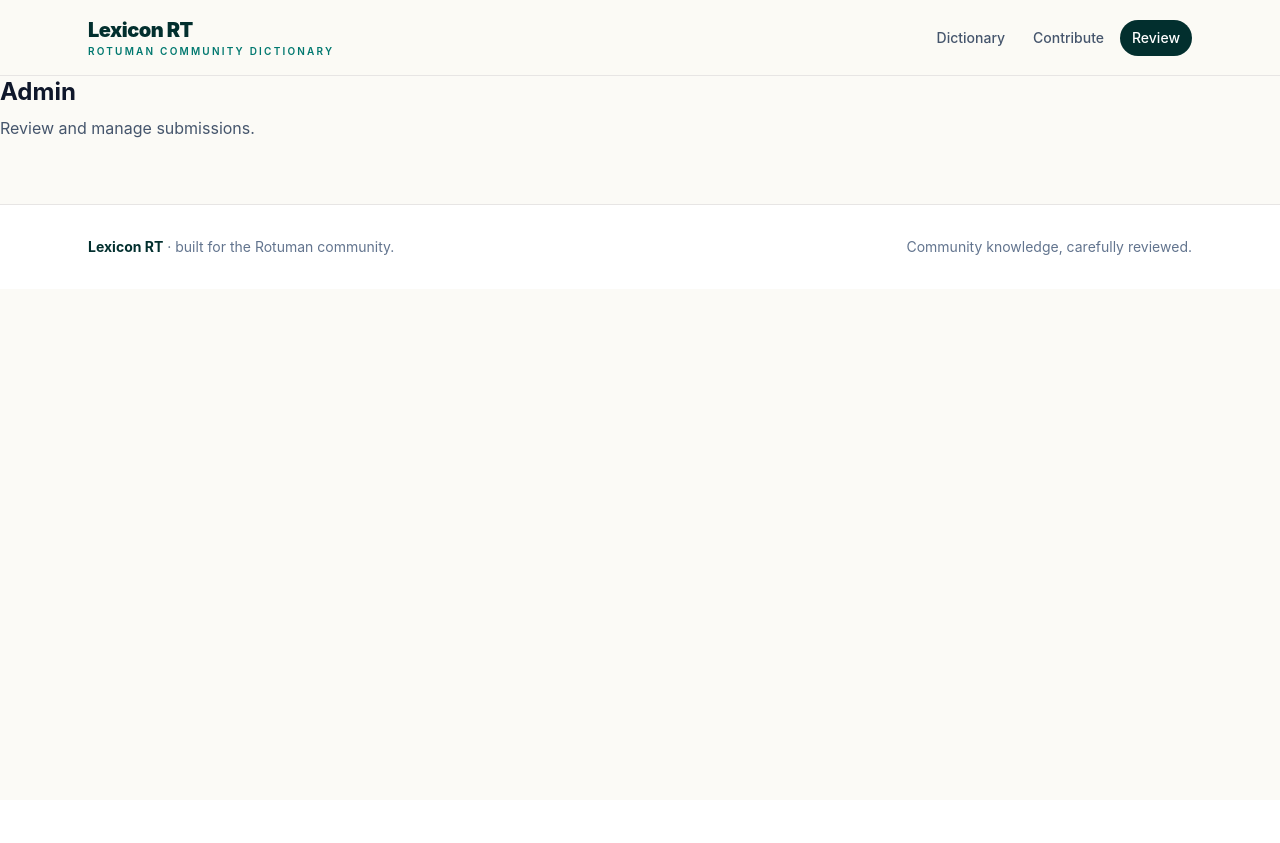
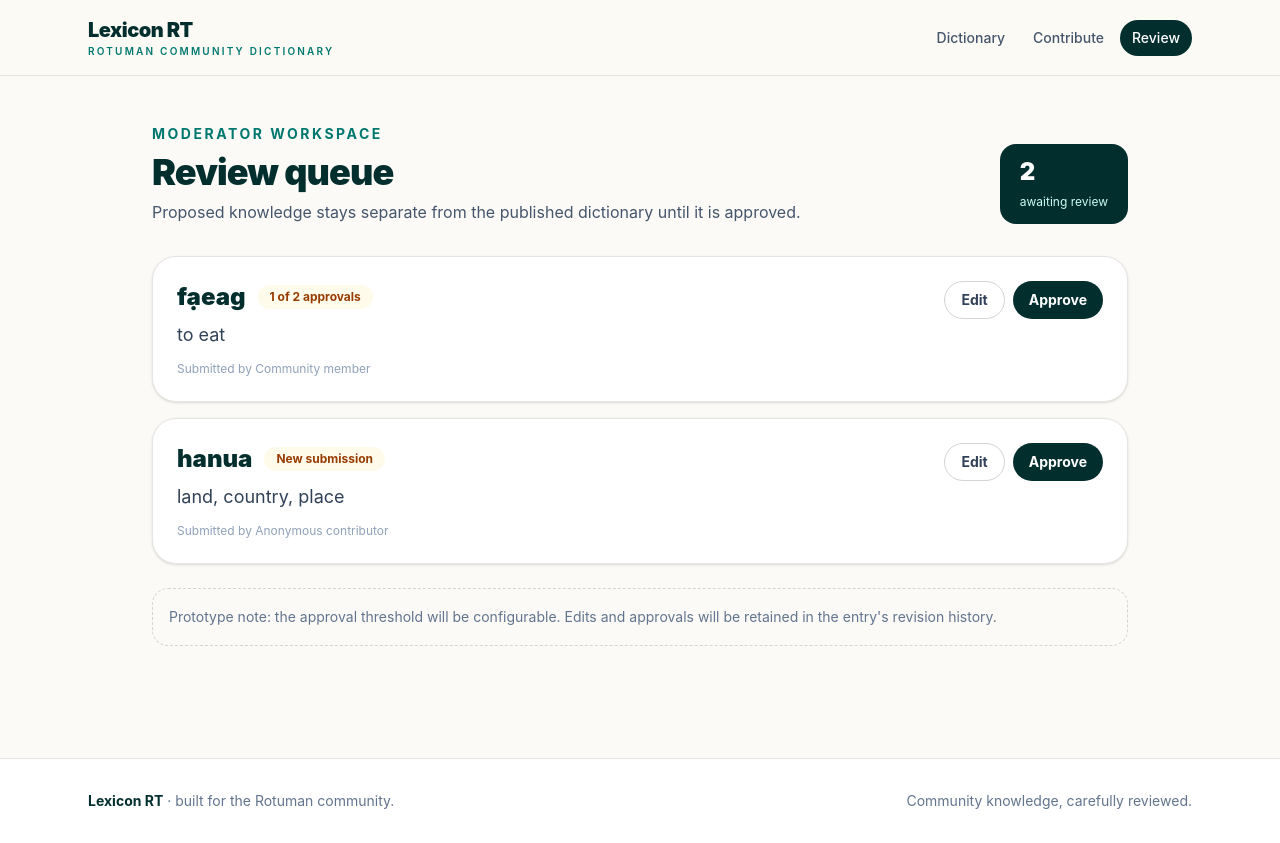
Before and after one commit to Kulatea/lexicon-rt, a React (Vite) app: page /admin in a window 1280 px wide. Before the commit the page ends 800 px from the top, so only its background shows below. Built offline with nearby package versions, Linux system fonts and the light colour scheme.

Commit message:
Prototype Lexicon RT v1 experience

```diff
--- a/src/features/dictionary/ui/pages/AdminPage.tsx
+++ b/src/features/dictionary/ui/pages/AdminPage.tsx
@@ -1,10 +1,14 @@
+const queue = [
+  { word: "fạeag", meaning: "to eat", contributor: "Community member", status: "1 of 2 approvals" },
+  { word: "hanua", meaning: "land, country, place", contributor: "Anonymous contributor", status: "New submission" },
+];
+
 export function AdminPage() {
-    return (
-      <div>
-        <h1 className="text-2xl font-bold">Admin</h1>
-        <p className="mt-2 text-slate-600">
-          Review and manage submissions.
-        </p>
-      </div>
-    );
-  }
+  return (
+    <section className="mx-auto max-w-5xl px-4 py-12 sm:px-6">
+      <div className="flex flex-wrap items-end justify-between gap-4"><div><p className="text-sm font-bold uppercase tracking-[0.18em] text-teal-700">Moderator workspace</p><h1 className="mt-2 text-4xl font-black tracking-tight text-teal-950">Review queue</h1><p className="mt-2 text-slate-600">Proposed knowledge stays separate from the published dictionary until it is approved.</p></div><div className="rounded-2xl bg-teal-950 px-5 py-3 text-white"><span className="block text-2xl font-black">{queue.length}</span><span className="text-xs text-teal-100">awaiting review</span></div></div>
+      <div className="mt-8 space-y-4">{queue.map((item)=><article key={item.word} className="rounded-3xl border border-stone-200 bg-white p-6 shadow-sm"><div className="flex flex-wrap items-start justify-between gap-4"><div><div className="flex items-center gap-3"><h2 className="text-2xl font-black text-teal-950">{item.word}</h2><span className="rounded-full bg-amber-50 px-3 py-1 text-xs font-bold text-amber-800">{item.status}</span></div><p className="mt-2 text-lg text-slate-700">{item.meaning}</p><p className="mt-3 text-xs text-slate-400">Submitted by {item.contributor}</p></div><div className="flex gap-2"><button className="rounded-full border border-stone-300 px-4 py-2 text-sm font-bold text-slate-700">Edit</button><button className="rounded-full bg-teal-950 px-4 py-2 text-sm font-bold text-white">Approve</button></div></div></article>)}</div>
+      <p className="mt-6 rounded-2xl border border-dashed border-stone-300 p-4 text-sm leading-6 text-slate-500">Prototype note: the approval threshold will be configurable. Edits and approvals will be retained in the entry's revision history.</p>
+    </section>
+  );
+}
```
